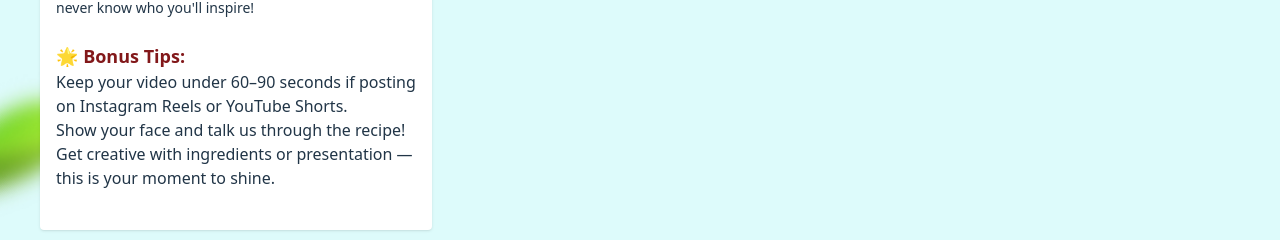
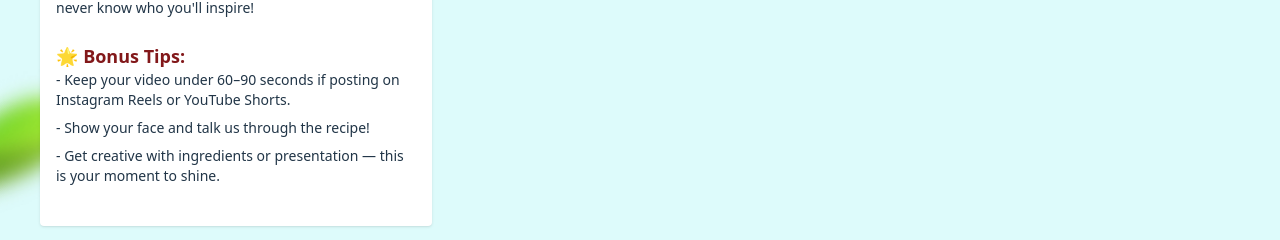
Before and after one commit to folad009/hashtag-aggregator-frontend, a React (Vite) app: page / in a window 1280 px wide. Shown: the part 614-854 px from the top of the page. Built offline with nearby package versions, Linux system fonts and the light colour scheme; no server answers.

Commit message:
adjust the list

```diff
--- a/src/App.jsx
+++ b/src/App.jsx
@@ -84,10 +84,10 @@ function App() {
             </div>
             <div className="mb-6">
                <h2 className="font-bold text-lg text-red-900">🌟 Bonus Tips:</h2>
-                <ul>
-                  <li>Keep your video under 60–90 seconds if posting on Instagram Reels or YouTube Shorts.</li>
-                  <li>Show your face and talk us through the recipe!</li>
-                  <li>Get creative with ingredients or presentation — this is your moment to shine.</li>
+                <ul className="text-sm">
+                  <li className="mb-2"> - Keep your video under 60–90 seconds if posting on Instagram Reels or YouTube Shorts.</li>
+                  <li className="mb-2">- Show your face and talk us through the recipe!</li>
+                  <li className="mb-2">- Get creative with ingredients or presentation — this is your moment to shine.</li>
                 </ul>
             </div>
           </div>
```
